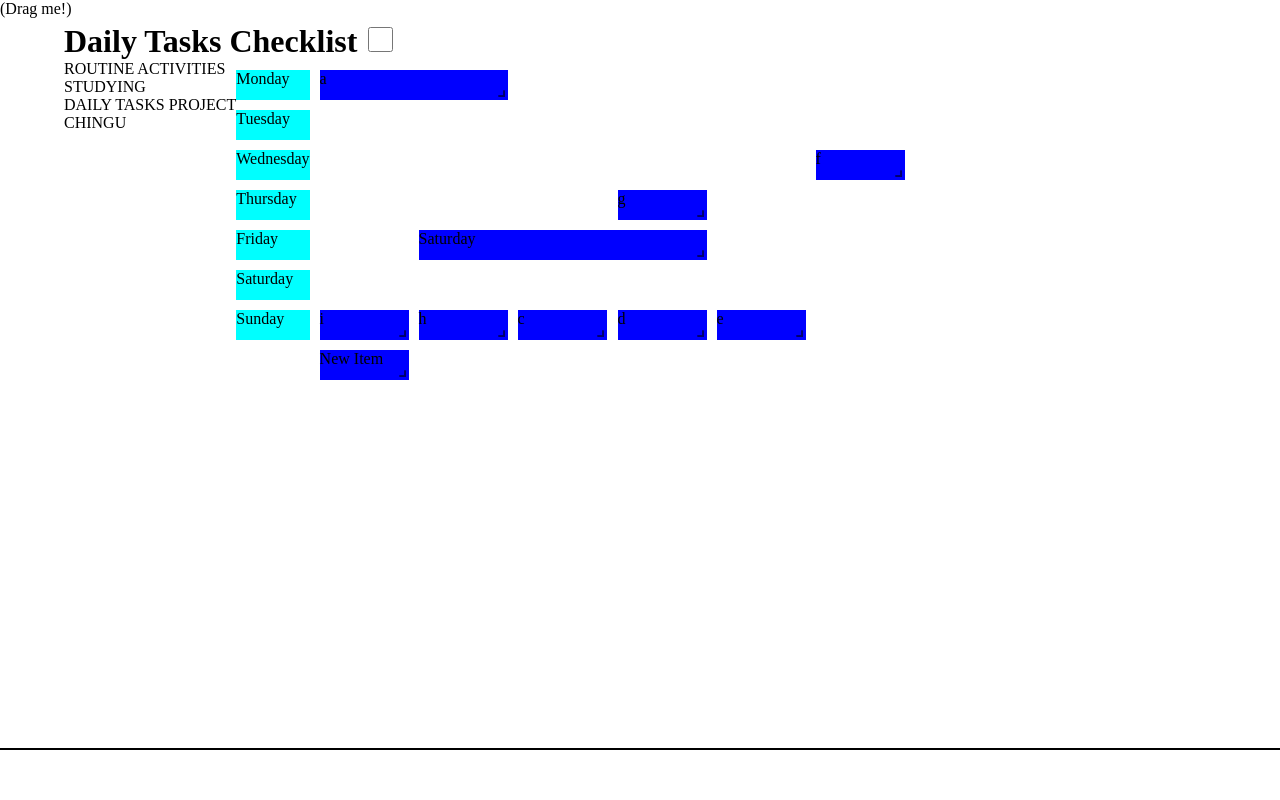
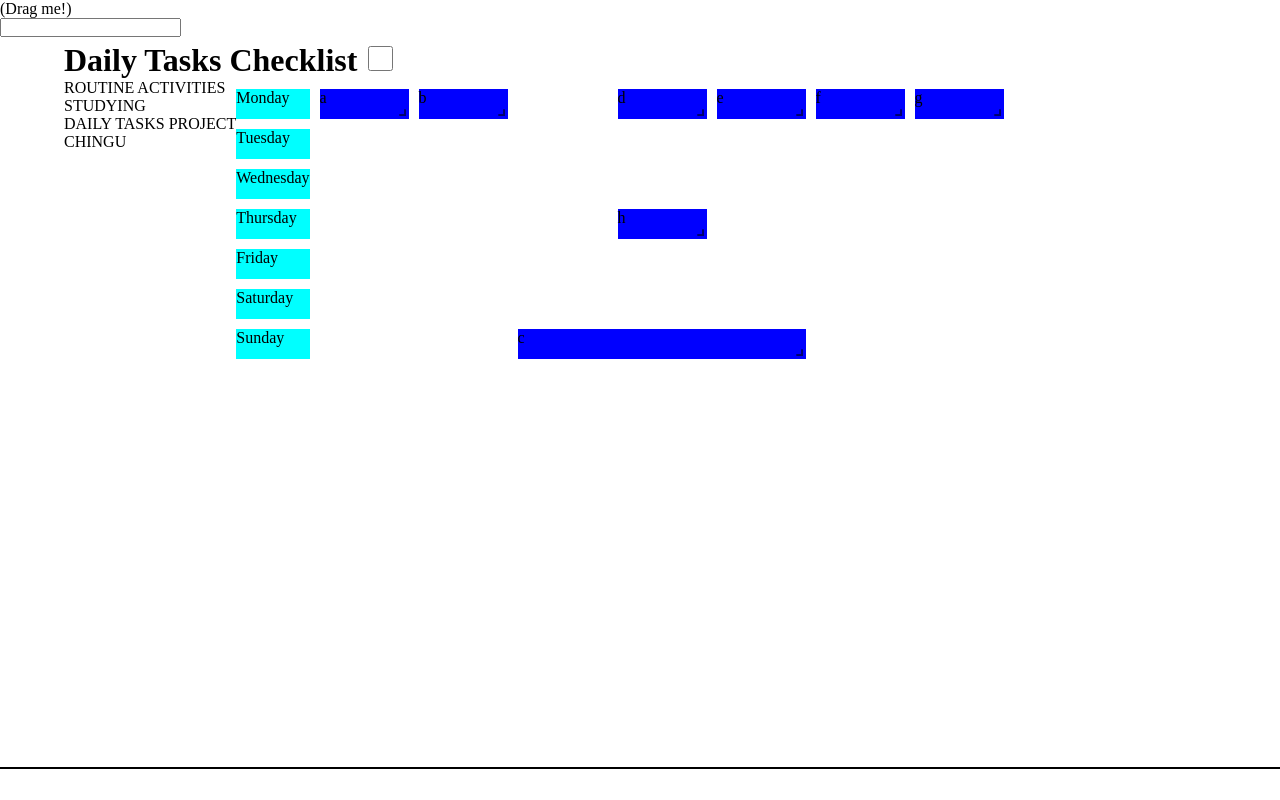
Before and after one commit to chingu-voyages/v47-tier2-team-20, a React (Vite) app in the folder DailyTasksApp/: page / in a window 1280 px wide. Built offline with nearby package versions, Linux system fonts and the light colour scheme.

Commit message:
added draggable box

```diff
--- a/DailyTasksApp/src/App.jsx
+++ b/DailyTasksApp/src/App.jsx
@@ -8,10 +8,6 @@ import data from './assets.json'
 import Header from './components/Header'
 import SideBar from './components/SideBar'
 // const ResponsiveGridLayout = WidthProvider(Responsive);
-
-function App() {
-  const [currentDimensions, setCurrentDimensions] = useState({ w: 5, h: 2 })
-  console.log('hi')
 const layout = [
   { i: "a", x: 0, y: 0, w: 1, h: 1 },
   { i: "b", x: 1, y: 0, w: 1, h: 1 },
@@ -22,6 +18,11 @@ function App() {
   { i: "g", x: 6, y: 0, w: 1, h: 1 },
   { i: "h", x: 3, y: 3, w: 1, h: 1 }
 ];
+function App() {
+  const [currentDimensions, setCurrentDimensions] = useState({ w: 5, h: 2 })
+  const [staticLayout, setStaticLayout] = useState(layout)
+  const [taskName, setTaskName] = useState("")
+
   function getDroppingItem() {
     return {
       i: layout.length,
@@ -31,27 +32,29 @@ function App() {
       h: 2,
     }
   }
+  const onDrop = (layout, layoutItem, _event) => {
+    console.log(layoutItem)
+    layoutItem.i = taskName
+    setStaticLayout([...staticLayout, layoutItem])
+    alert(`Dropped element props:\n${JSON.stringify(layoutItem, ['x', 'y', 'w', 'h'], 2)}`);
+  };
   return (
     <>
       <div
         className="droppable-element"
         draggable={true}
-        unselectable="on"
-        // this is a hack for firefox
-        // Firefox requires some kind of initialization
-        // which we can do by adding this attribute
-        // @see https://bugzilla.mozilla.org/show_bug.cgi?id=568313
-        onDragStart={(e) => {
-          e.dataTransfer.setData("text/plain", "");
-        }}
+        // unselectable="on"
+        // onDragStart={(e) => {
+        //   e.dataTransfer.setData("text/plain", "");
+        // }}
       >
         (Drag me!)
       </div>
+      <input type="text" onChange={(e) => setTaskName(e.target.value)} />
       <div className="app">
         <Header />
         <div className='wrapper'>
           <SideBar data={data} />
-          {/* <List data={ data } /> */}
           <div className="days-container">
             <div className="days">
               <p>Monday</p>
@@ -70,18 +73,22 @@ function App() {
               cols={12}
               rowHeight={30}
               width={1200}
-              droppingItem= {{ i: "z", w: 2, h: 2 }}
+              // droppingItem= {{ i: "z", w: 2, h: 2 }}
               // This turns off compaction so you can place items wherever.
               verticalCompact={false}
-              preventCollision= {true}
+              // preventCollision= {false}
               // preventCollision={!this.state.compactType}
               isDroppable={true}
               draggable={true}
-              onDropDragOver= {(e) => ({ i: layout.length, w:2, h:1 }) }
+              // onDropDragOver= {(e) => ({ i: layout.length, w:2, h:1 }) }
+              onDrop={onDrop}
 
 
             >
-              <div key="a" data-grid={{ x: 0, y: 0, w: 2, maxW: 3, h: 1 }}>a</div>
+              {staticLayout.map (n => (
+                <div key={n.i} data-grid={{ x: n.x, y: n.y, w: n.w, maxW: 3, h: n.h }}>{n.i}</div>
+              ))}
+              {/* <div key="a" data-grid={{ x: 0, y: 0, w: 2, maxW: 3, h: 1 }}>a</div>
               <div key="b" data-grid={{ x: 1, y: 4, w: 3, maxW: 3, h: 1 }}>Saturday</div>
               <div key="c" data-grid={{ x: 2, y: 6, w: 1, maxW: 3, h: 1 }}>c</div>
               <div key="d" data-grid={{ x: 3, y: 6, w: 1, maxW: 3, h: 1 }}>d</div>
@@ -90,7 +97,7 @@ function App() {
               <div key="g" data-grid={{ x: 3, y: 3, w: 1, maxW: 3, h: 1 }}>g</div>
               <div key="h" data-grid={{ x: 1, y: 6, w: 1, maxW: 3, h: 1 }}>h</div>
               <div key="i" data-grid={{ x: 0, y: 6, w: 1, maxW: 3, h: 1 }}>i</div>
-              <div key="j" data-grid={{ x: 0, y: 7, w: 1, maxW: 3, h: 1 }}>New Item</div>
+              <div key="j" data-grid={{ x: 0, y: 7, w: 1, maxW: 3, h: 1 }}>New Item</div> */}
             </GridLayout>
           </div>
         </div>
```
Lines whose indentation alone changed are shown as unchanged.
